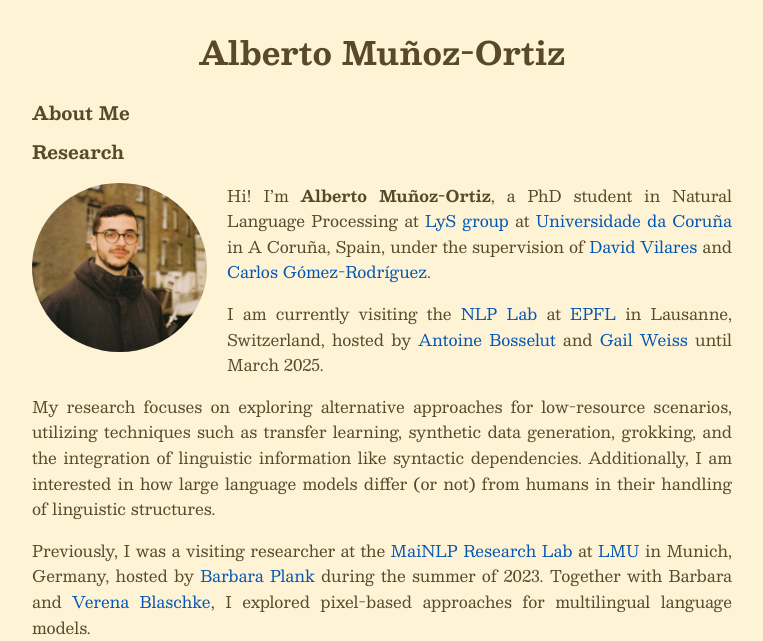
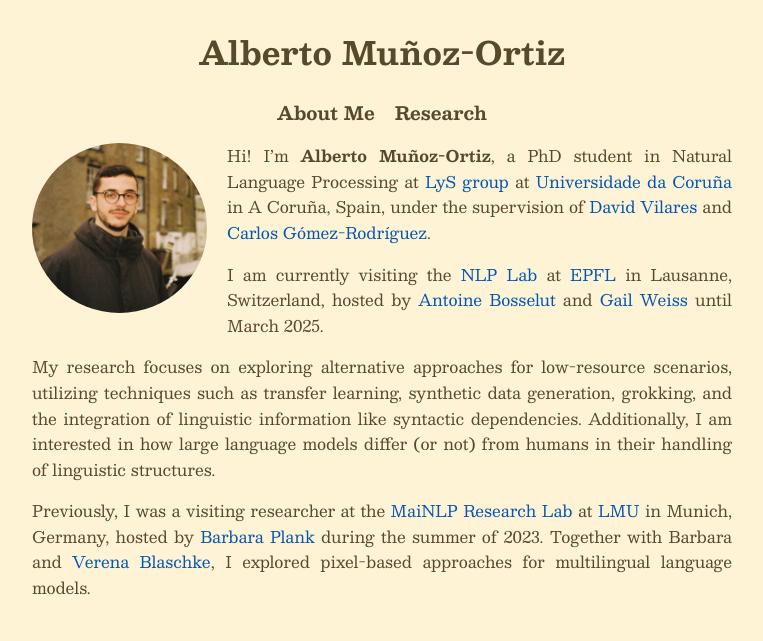
Before and after one commit to amunozo/amunozo.github.io, a Jekyll site: the page built from index.md, in a window 1280 px wide. Shown: the top 641 px of the page, without its empty margins (258-1021 px from the left). Built offline with Jekyll 4.4.1, drawn with Linux system fonts in a browser that asks for light colours; grey boxes are pictures that could not be loaded.

Commit message:
aaaaaaaaaaaaaaaaaa

```diff
--- a/assets/css/style.css
+++ b/assets/css/style.css
@@ -44,7 +44,6 @@ h1, h2, h3, h4, h5, h6 {
 }
 
 
-/* Style the navigation links */
 .nav-link {
   font-size: 1.15rem; /* Equivalent to h4 size */
   color: #58492b; /* Same color as the text */
@@ -56,18 +55,24 @@ h1, h2, h3, h4, h5, h6 {
   color: #000; /* Optional: Change color on hover */
 }
 
+/* Add Flexbox to center the navigation links horizontally */
 nav ul {
   list-style-type: none; /* Removes default bullets from list */
   padding-left: 0; /* Removes left padding */
+  display: flex; /* Use Flexbox to align the items horizontally */
+  justify-content: center; /* Centers the links horizontally */
+  gap: 20px; /* Adds space between the links */
+  margin: 0; /* Removes any default margin on the list */
 }
 
 nav li {
-  margin-bottom: 10px; /* Adds spacing between navigation items */
+  margin: 0; /* Removes margin to ensure proper horizontal alignment */
 }
 
 h2 {
   color: #58492b; /* Matches the color of your name with the site's text color */
   font-size: 2rem; /* Adjust as needed for the size of the name */
+  text-align: center; /* Center the name */
   margin-bottom: 20px; /* Adds spacing below the name */
 }
 
```
